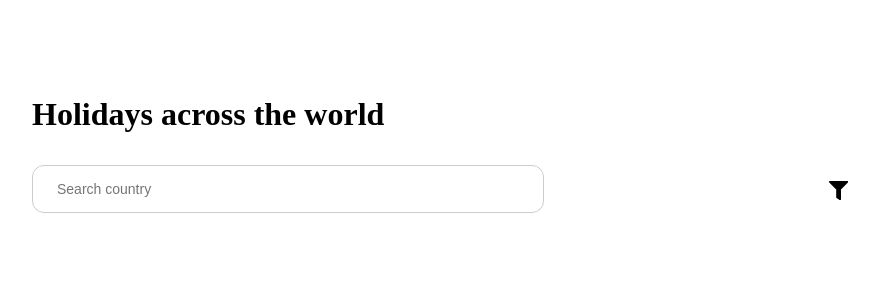
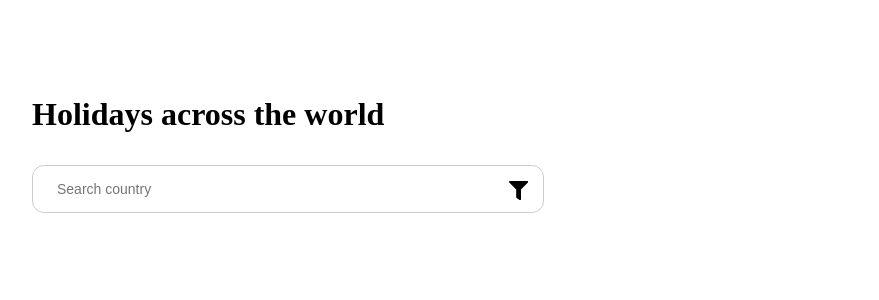
Before and after one commit to TingChiehLin/world-holidays, a Next.js app: page / in a window 1280 px wide. Shown: the top 300 px of the page, without its empty margins (192-1071 px from the left). Built offline with nearby package versions, Linux system fonts and the light colour scheme.

Commit message:
Fix - search_icon position

```diff
--- a/components/SearchBar/searchbar.module.css
+++ b/components/SearchBar/searchbar.module.css
@@ -4,11 +4,11 @@
 
 .search_input_container {
   position: relative;
+  max-width: 32rem;
 }
 
 .search_input {
   width: 100%;
-  max-width: 32rem;
   height: 3rem;
   padding: 0 1.5rem;
   border: 1px solid #ccc;
```
